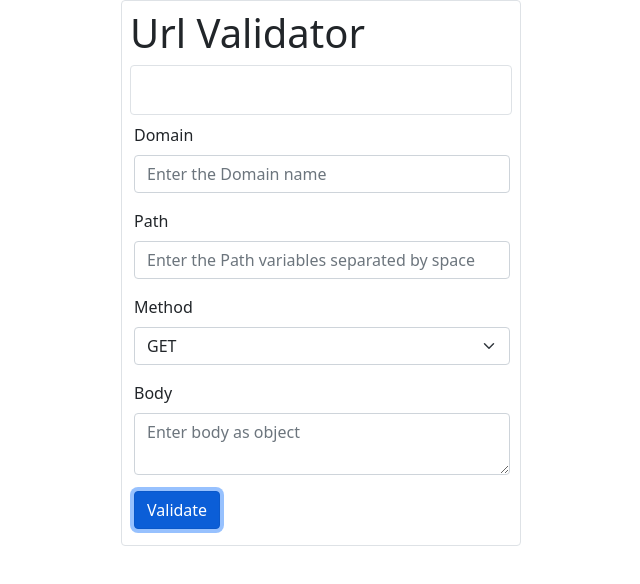
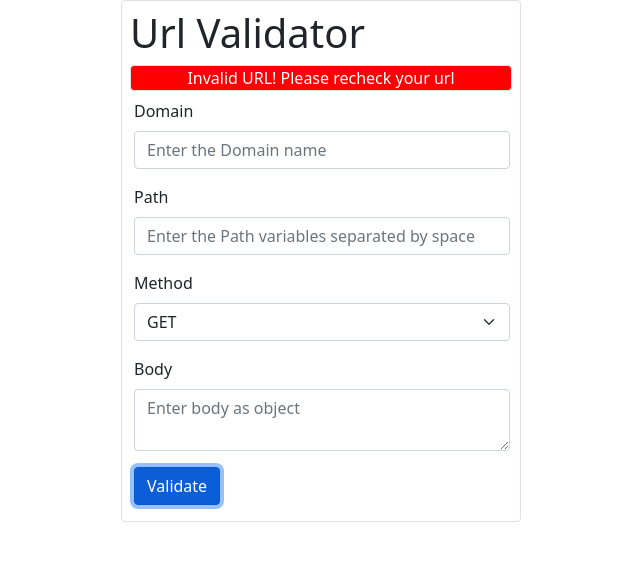
Before and after one commit to Senthil-kaasi/UrlValidator, a React (Create React App) app: page / in a window 1280 px wide. Both pictures are taken after a click on the button "Validate". Shown: the top 584 px of the page, without its empty margins (319-959 px from the left). Built offline with nearby package versions, Linux system fonts and the light colour scheme.

Commit message:
complete functionality Frontend

```diff
--- a/src/components/UrlValidator/MyForm.jsx
+++ b/src/components/UrlValidator/MyForm.jsx
@@ -1,11 +1,12 @@
 import React,{useState} from "react";
 import {Button,Container,Form} from "react-bootstrap";
 import MyFormGroup from "./MyFormGroup";
+import {makeHttpRequestUrl} from "./makeHttpRequestUrl.js";
 
 
 function MyForm(props){
 
-    const {setUrl} = props;
+    const {setUrl,setIsClicked,setColor} = props;
 
     const [isDisabled,setIsDisabled] = useState(false);
     const [userInput,setUserInput]=useState({domain:"",path:"",body:""});
@@ -13,16 +14,15 @@ function MyForm(props){
 
 
     const validate = function(){
+        setIsClicked(true);
         const {domain,path,body} = userInput;
-        try{
-            let bodyObj;
-            if(body !== ""){
-                bodyObj = JSON.parse(body);
-            }
-        }catch(e){
-            setUrl("Error in the body");
+        let url = makeHttpRequestUrl(domain,path,option,body);
+        setUrl(url);
+        if(url.includes("Error")|| url.includes("Invalid")){
+            setColor("red");
+        }else{
+            setColor("green");
         }
-
     }
 
     const handleChange = function(e){
@@ -72,7 +72,7 @@ function MyForm(props){
                     setUserInput={setUserInput}
                 />
                 <Button
-                    varient="success"
+                    varient="secondary"
                     className="mb-3"
                     onClick={validate}
                     >Validate</Button>
--- a/src/components/UrlValidator/UrlValidator.jsx
+++ b/src/components/UrlValidator/UrlValidator.jsx
@@ -5,6 +5,15 @@ import "./components.css"
 
 function UrlValidator(){
     const [url,setUrl] = useState("");
+    const [color,setColor] = useState("green");
+    const [isClicked,setIsClicked] = useState(false);
+
+    const customStyle = {
+        backgroundColor:color,
+        textAlign:"center",
+        color:"white"
+    }
+
     return (
         <div
             id="urlvalidator"
@@ -12,13 +21,18 @@ function UrlValidator(){
             style={{"width":"400px"}}
         >
             <h1 className="m-2">Url Validator</h1>
-                <div
-                    id="message"
-                    className="m-2 border rounded"
-                    style={{"height":"50px"}}
-                >{url}</div>
+            {isClicked
+            &&
+            <div
+                id="message"
+                className="m-2 border rounded"
+                style={customStyle}
+            >{url}</div>
+            }
                 <MyForm
+                    setIsClicked={setIsClicked}
                     setUrl={setUrl}
+                    setColor={setColor}
                 />
         </div>
 
--- a/src/components/UrlValidator/makeHttpRequestUrl.js
+++ b/src/components/UrlValidator/makeHttpRequestUrl.js
@@ -1,31 +1,79 @@
-function makeHttpRequestUrl(domain,path,method,body){
-    let url = "https://";
-    if(method === "GET"){
-        let paths = path.split(" ");
-        url+=`${domain}`;
-        paths.forEach((item)=>{
-            url+=`/${item}`;
-        });
-        let keys = Object.keys(body);
-        if(keys.length !== 0){
-            url+="?";
-            keys.forEach((key,i)=>{
-                url+=`${key}=${body[key]}${i !== keys.length-1 ? "&":""}`;
-            })
-        }
-    }else if(method === "POST" || method === "PUT" || method === "DELETE"){
-        let keys = Object.keys(body);
-        if(keys.length === 0){
-            url="Enter a body";
-        }else{
-            let paths = path.split(" ");
-            url+=`${domain}`;
-            paths.forEach((item)=>{
-                url+=`/${item}`;
-            });
+function checkDomain(domain){
+    let flag = false;
+    domain = domain.toLowerCase();
+    if(domain.includes("www.") && domain.includes(".com")){
+        flag=true;
+    }
+    return flag;
+}
+
+function checkBody(body){
+    let err = "";
+    let bodyObj = null;
+    if(body === ""){
+        err="empty";
+    }else{
+        try{
+            bodyObj=JSON.parse(body);
+        }catch(e){
+            err= "Error in the body of the query parameter";
         }
     }
-    return url;
+    return bodyObj === null ? err : bodyObj;
+}
+
+
+
+function makeHttpRequestUrl(domain,path,method,body){
+   let message = "";
+   let pathArr = path.split(" ");
+   if(method === "GET"){
+        let bodyObj;
+        if(checkDomain(domain)){
+            bodyObj = checkBody(body);
+            message = `https://${domain}`;
+            pathArr.map((item)=>{
+                message+=`/${item}`
+            })
+            if(typeof bodyObj === 'object'){
+                message+="?"
+                let objKeys = Object.keys(bodyObj);
+                console.log(objKeys);
+                objKeys.map((key,index)=>{
+                    message+=`${key}=${bodyObj[key]}${index !== objKeys.length-1 ? "&":""}`
+                })
+            }else if(bodyObj!== "empty"){
+                message = bodyObj;
+            }
+        }else{
+            message = "Invalid URL! Please recheck your url";
+        }
+   }else if(method === "POST" || method === "PUT"){
+       let bodyObj;
+       if(checkDomain(domain)){
+            bodyObj = checkBody(body);
+            if(typeof bodyObj === 'object'){
+                message = `https://${domain}`;
+                pathArr.map((item)=>{
+                    message+=`/${item}`
+                })
+            }else{
+                message = "Error in the body";
+            }
+       }else{
+            message = "Invalid URL! Please recheck your url";
+       }
+   }else{
+       if(checkDomain(domain)){
+            message = `https://${domain}`;
+            pathArr.map((item)=>{
+                message+=`/${item}`
+            })
+       }else{
+            message = "Invalid URL! Please recheck your url";
+       }
+   }
+   return message;
 }
 
 export {makeHttpRequestUrl};
```
